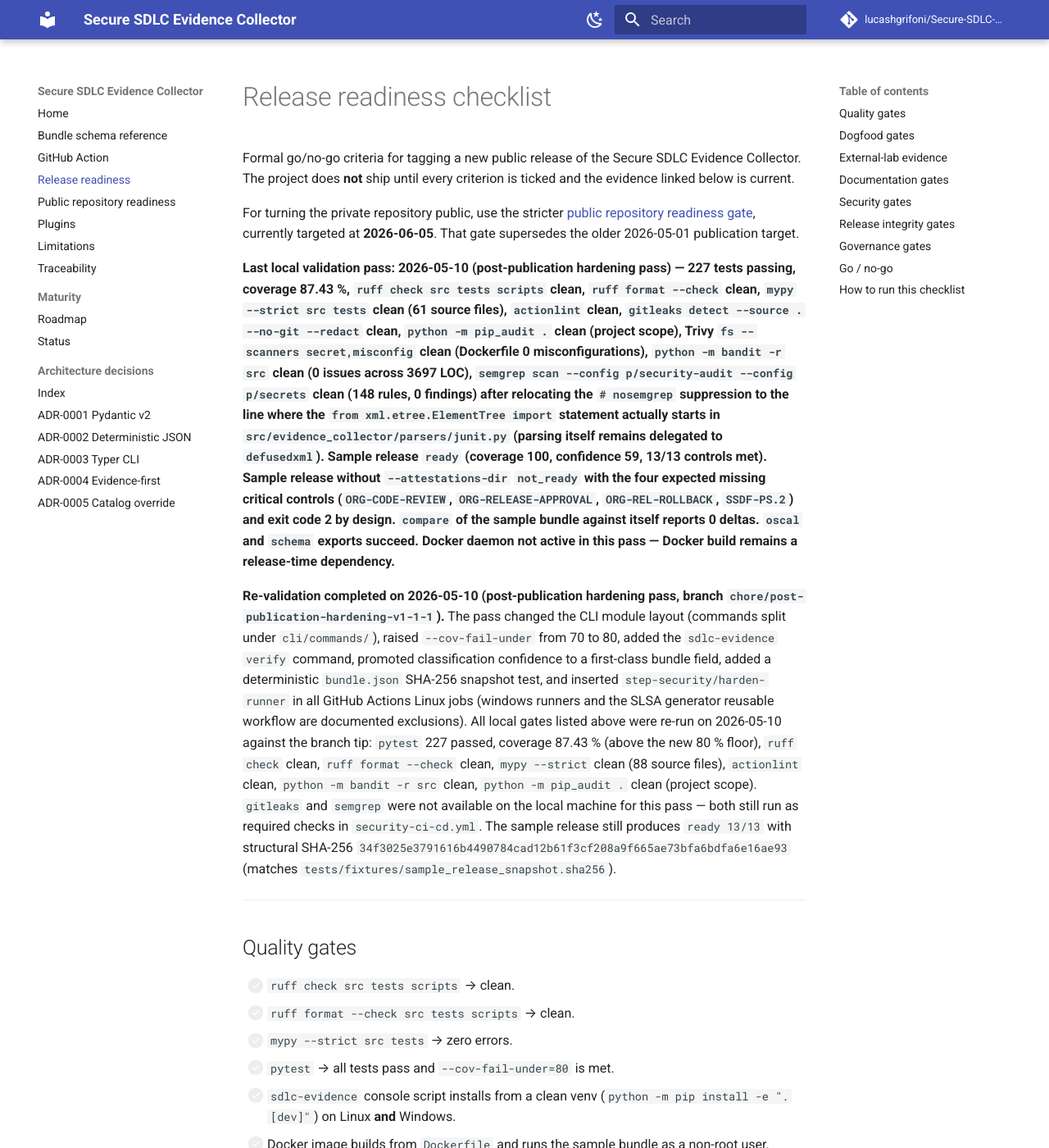
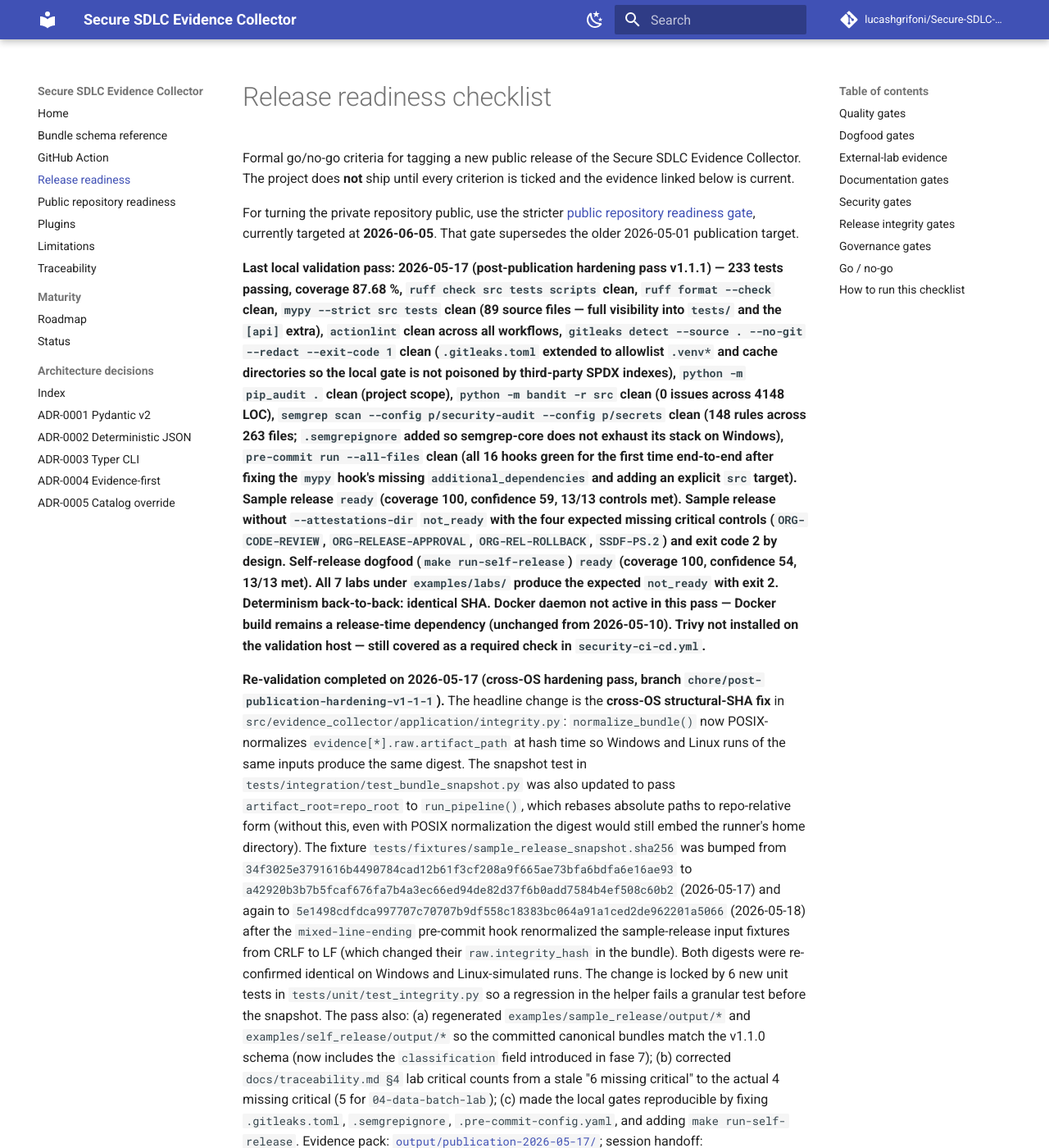
Before and after one commit to lucashgrifoni/Secure-SDLC-Evidence-Collector, an MkDocs documentation site: the page built from docs/release-readiness.md, in a window 1280 px wide and 1400 px high. Shown: the whole window at 82% size. Built offline with MkDocs 1.6.1 and Material for MkDocs 9.7.7, drawn with Linux system fonts in a browser that asks for light colours; comment, search, counter and statistics services are not loaded; some of the changed text lies outside the part shown.

Commit message:
docs(maturity): record 2026-05-17 hardening pass in MATURITY_STATUS and release-readiness
Closes out the 2026-05-17 post-publication hardening pass in the two
canonical status docs.

docs/MATURITY_STATUS.md:

- "Last updated" line bumped from 2026-05-10 to 2026-05-17 with a
  summary of what landed in this branch: cross-OS structural-SHA fix,
  snapshot fixture regenerated (twice), self-release dogfood
  revalidated to `ready 13/13`, lab counts corrected in
  `docs/traceability.md`, local gates made reproducible
  (`.gitleaks.toml`, `.semgrepignore`, pre-commit hooks), and all 16
  pre-commit hooks green for the first time end-to-end.
- Headline numbers updated: tests 227 → 233 (+6 from
  `tests/unit/test_integrity.py`), coverage 87.43 % → 87.68 %, mypy
  --strict source files 61 → 89 (the new gate covers `tests/` and the
  optional API surface), bandit LOC 3697 → 4148, semgrep files
  206 → 263. Added two new rows for `gitleaks` (0 findings after
  allowlist) and `pre-commit run --all-files` (all green).
- Added a new entry to the "Change log of this document" section
  describing what was found and fixed, with pointers to the evidence
  pack (`output/publication-2026-05-17/`) and the handoff doc
  (`docs/program/HANDOFF-2026-05-17.md`).

docs/release-readiness.md:

- "Last local validation pass" block rewritten for 2026-05-17 numbers:
  233 passing, 87.68 % coverage, mypy --strict 89 source files,
  bandit 4148 LOC, semgrep 263 files, `pre-commit run --all-files`
  green. Notes that Docker and Trivy are still deferred locally and
  remain CI-only checks.
- "Re-validation completed on …" paragraph replaced with the
  2026-05-17 narrative: the cross-OS structural-SHA fix is the
  headline change, the snapshot fixture chain
  (34f3025e… → a42920b3… → 5e1498cdfdca…) is explained, and the
  side fixes (dogfood refresh, traceability correction, tooling
  reproducibility) are summarized with pointers to the dedicated
  commits in this branch.

Co-Authored-By: Claude Opus 4.7 <noreply@anthropic.com>

```diff
--- a/docs/release-readiness.md
+++ b/docs/release-readiness.md
@@ -9,46 +9,68 @@ For turning the private repository public, use the stricter
 targeted at **2026-06-05**. That gate supersedes the older 2026-05-01
 publication target.
 
-**Last local validation pass: 2026-05-10 (post-publication hardening
-pass) — 227 tests passing, coverage 87.43 %, `ruff check src tests scripts`
-clean, `ruff format --check` clean, `mypy --strict src tests` clean
-(61 source files), `actionlint` clean, `gitleaks detect --source .
---no-git --redact` clean, `python -m pip_audit .` clean (project
-scope), Trivy `fs --scanners secret,misconfig` clean (Dockerfile 0
-misconfigurations), `python -m bandit -r src` clean (0 issues across
-3697 LOC), `semgrep scan --config p/security-audit --config p/secrets`
-clean (148 rules, 0 findings) after relocating the `# nosemgrep`
-suppression to the line where the `from xml.etree.ElementTree import`
-statement actually starts in `src/evidence_collector/parsers/junit.py`
-(parsing itself remains delegated to `defusedxml`). Sample release
-`ready` (coverage 100, confidence 59, 13/13 controls met). Sample
-release without `--attestations-dir` `not_ready` with the four
-expected missing critical controls (`ORG-CODE-REVIEW`,
+**Last local validation pass: 2026-05-17 (post-publication hardening
+pass v1.1.1) — 233 tests passing, coverage 87.68 %, `ruff check src tests
+scripts` clean, `ruff format --check` clean, `mypy --strict src tests`
+clean (89 source files — full visibility into `tests/` and the `[api]`
+extra), `actionlint` clean across all workflows, `gitleaks detect
+--source . --no-git --redact --exit-code 1` clean (`.gitleaks.toml`
+extended to allowlist `.venv*` and cache directories so the local
+gate is not poisoned by third-party SPDX indexes), `python -m
+pip_audit .` clean (project scope), `python -m bandit -r src` clean
+(0 issues across 4148 LOC), `semgrep scan --config p/security-audit
+--config p/secrets` clean (148 rules across 263 files;
+`.semgrepignore` added so semgrep-core does not exhaust its stack on
+Windows), `pre-commit run --all-files` clean (all 16 hooks green for
+the first time end-to-end after fixing the `mypy` hook's missing
+`additional_dependencies` and adding an explicit `src` target).
+Sample release `ready` (coverage 100, confidence 59, 13/13 controls
+met). Sample release without `--attestations-dir` `not_ready` with
+the four expected missing critical controls (`ORG-CODE-REVIEW`,
 `ORG-RELEASE-APPROVAL`, `ORG-REL-ROLLBACK`, `SSDF-PS.2`) and exit
-code 2 by design. `compare` of the sample bundle against itself
-reports 0 deltas. `oscal` and `schema` exports succeed. Docker daemon
-not active in this pass — Docker build remains a release-time
-dependency.**
+code 2 by design. Self-release dogfood (`make run-self-release`)
+`ready` (coverage 100, confidence 54, 13/13 met). All 7 labs under
+`examples/labs/` produce the expected `not_ready` with exit 2.
+Determinism back-to-back: identical SHA. Docker daemon not active in
+this pass — Docker build remains a release-time dependency
+(unchanged from 2026-05-10). Trivy not installed on the validation
+host — still covered as a required check in `security-ci-cd.yml`.**
 
-**Re-validation completed on 2026-05-10 (post-publication hardening
-pass, branch `chore/post-publication-hardening-v1-1-1`).** The pass
-changed the CLI module layout (commands split under `cli/commands/`),
-raised `--cov-fail-under` from 70 to 80, added the `sdlc-evidence
-verify` command, promoted classification confidence to a first-class
-bundle field, added a deterministic `bundle.json` SHA-256 snapshot
-test, and inserted `step-security/harden-runner` in all GitHub
-Actions Linux jobs (windows runners and the SLSA generator reusable
-workflow are documented exclusions). All local gates listed above
-were re-run on 2026-05-10 against the branch tip: `pytest` 227
-passed, coverage 87.43 % (above the new 80 % floor), `ruff check`
-clean, `ruff format --check` clean, `mypy --strict` clean (88 source
-files), `actionlint` clean, `python -m bandit -r src` clean, `python
--m pip_audit .` clean (project scope). `gitleaks` and `semgrep` were
-not available on the local machine for this pass — both still run as
-required checks in `security-ci-cd.yml`. The sample release still
-produces `ready 13/13` with structural SHA-256
+**Re-validation completed on 2026-05-17 (cross-OS hardening pass,
+branch `chore/post-publication-hardening-v1-1-1`).** The headline
+change is the **cross-OS structural-SHA fix** in
+`src/evidence_collector/application/integrity.py`:
+`normalize_bundle()` now POSIX-normalizes
+`evidence[*].raw.artifact_path` at hash time so Windows and Linux
+runs of the same inputs produce the same digest. The snapshot test
+in `tests/integration/test_bundle_snapshot.py` was also updated to
+pass `artifact_root=repo_root` to `run_pipeline()`, which rebases
+absolute paths to repo-relative form (without this, even with POSIX
+normalization the digest would still embed the runner's home
+directory). The fixture
+`tests/fixtures/sample_release_snapshot.sha256` was bumped from
 `34f3025e3791616b4490784cad12b61f3cf208a9f665ae73bfa6bdfa6e16ae93`
-(matches `tests/fixtures/sample_release_snapshot.sha256`).
+to `a42920b3b7b5fcaf676fa7b4a3ec66ed94de82d37f6b0add7584b4ef508c60b2`
+(2026-05-17) and again to
+`5e1498cdfdca997707c70707b9df558c18383bc064a91a1ced2de962201a5066`
+(2026-05-18) after the `mixed-line-ending` pre-commit hook
+renormalized the sample-release input fixtures from CRLF to LF (which
+changed their `raw.integrity_hash` in the bundle). Both digests were
+re-confirmed identical on Windows and Linux-simulated runs. The change is locked
+by 6 new unit tests in `tests/unit/test_integrity.py` so a regression
+in the helper fails a granular test before the snapshot. The pass
+also: (a) regenerated `examples/sample_release/output/*` and
+`examples/self_release/output/*` so the committed canonical bundles
+match the v1.1.0 schema (now includes the `classification` field
+introduced in fase 7); (b) corrected `docs/traceability.md §4` lab
+critical counts from a stale "6 missing critical" to the actual 4
+missing critical (5 for `04-data-batch-lab`); (c) made the local
+gates reproducible by fixing `.gitleaks.toml`, `.semgrepignore`,
+`.pre-commit-config.yaml`, and adding `make run-self-release`.
+Evidence pack:
+[`output/publication-2026-05-17/`](../output/publication-2026-05-17/);
+session handoff:
+[`docs/program/HANDOFF-2026-05-17.md`](program/HANDOFF-2026-05-17.md).
 
 ---
 
```
Also changed, not shown: docs/MATURITY_STATUS.md (+56 -10 lines).
